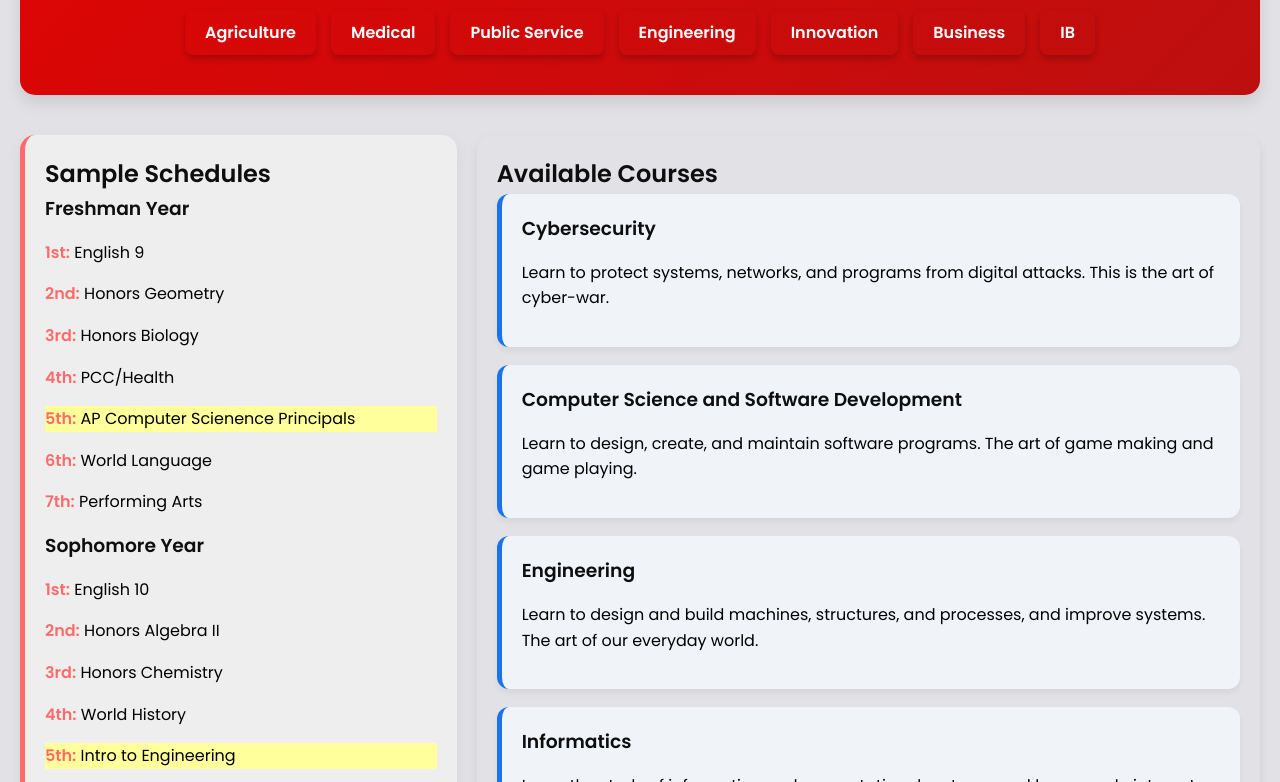
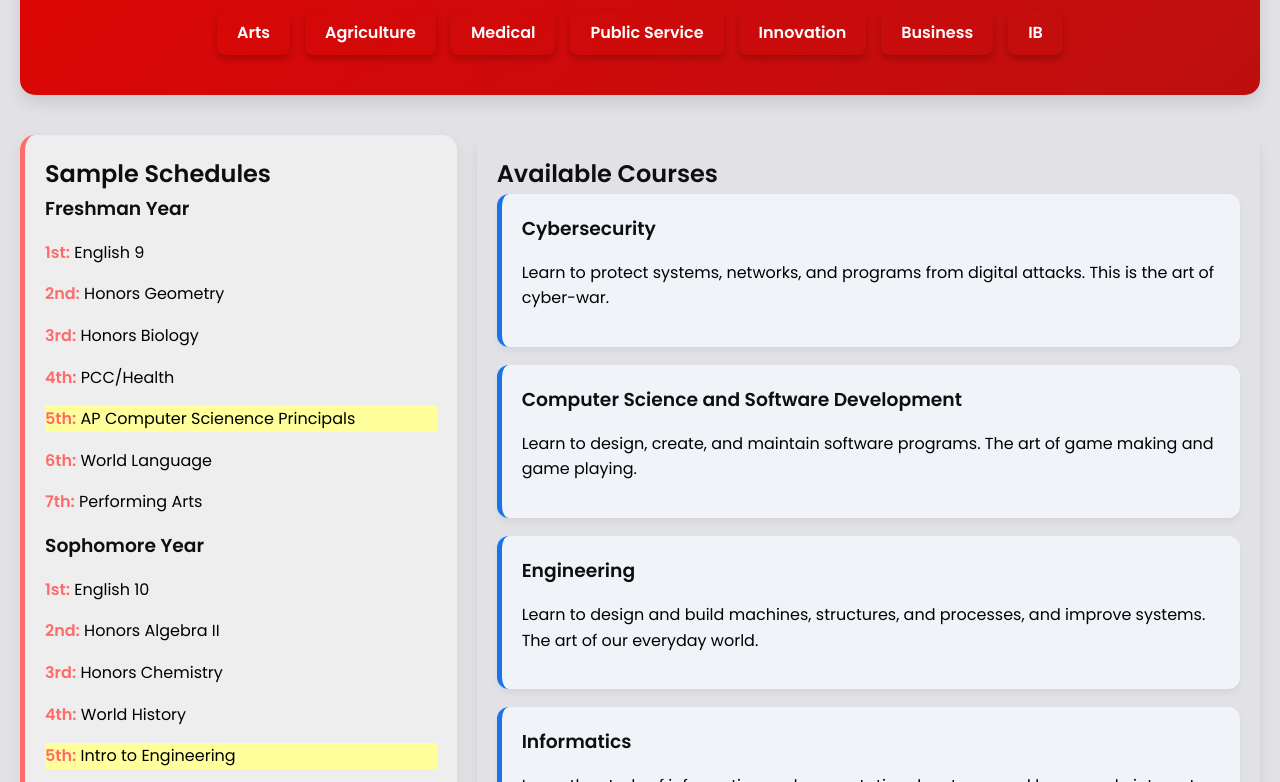
Before and after one commit to mistermonster100/Group-Project, a plain HTML site: page ETI.html in a window 1280 px wide. Shown: the part 147-929 px from the top of the page. Drawn offline with Linux system fonts and the light colour scheme.

Commit message:
Update ETI.html

```diff
--- a/ETI.html
+++ b/ETI.html
@@ -232,10 +232,10 @@
     <div class="header">
         <h1>Engineering & Technology</h1>
         <div class="header-links">
+            <a href="A&C.html" class="header-link">Arts</a>
             <a href="A&NR.html" class="header-link">Agriculture</a>
             <a href="MD&PS.html" class="header-link">Medical</a>
             <a href="PBS.html" class="header-link">Public Service</a>
-            <a href="ETI.html" class="header-link">Engineering</a>
             <a href="innovation.html" class="header-link">Innovation</a>
             <a href="business.html" class="header-link">Business</a>
             <a href="IB.html" class="header-link">IB</a>
```
